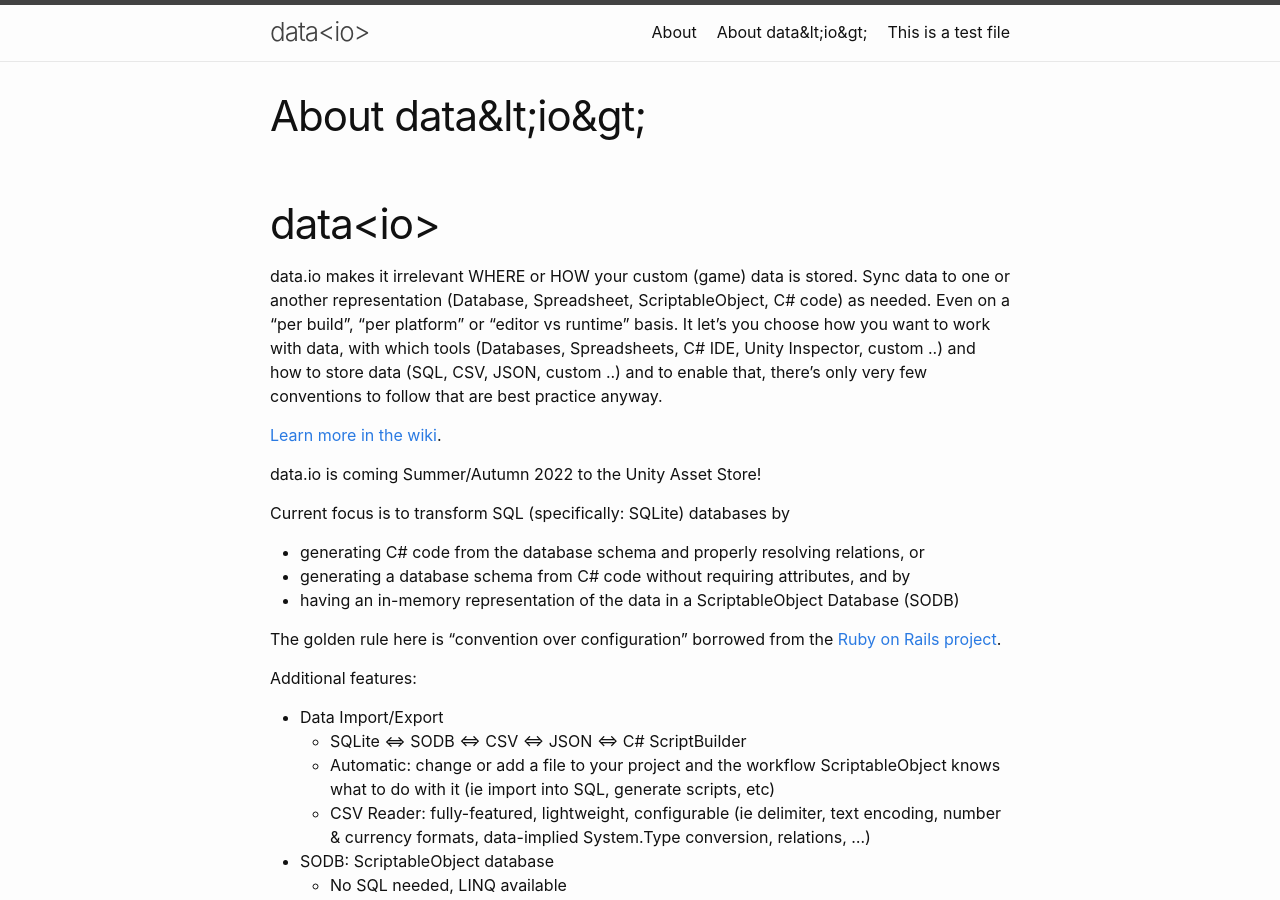
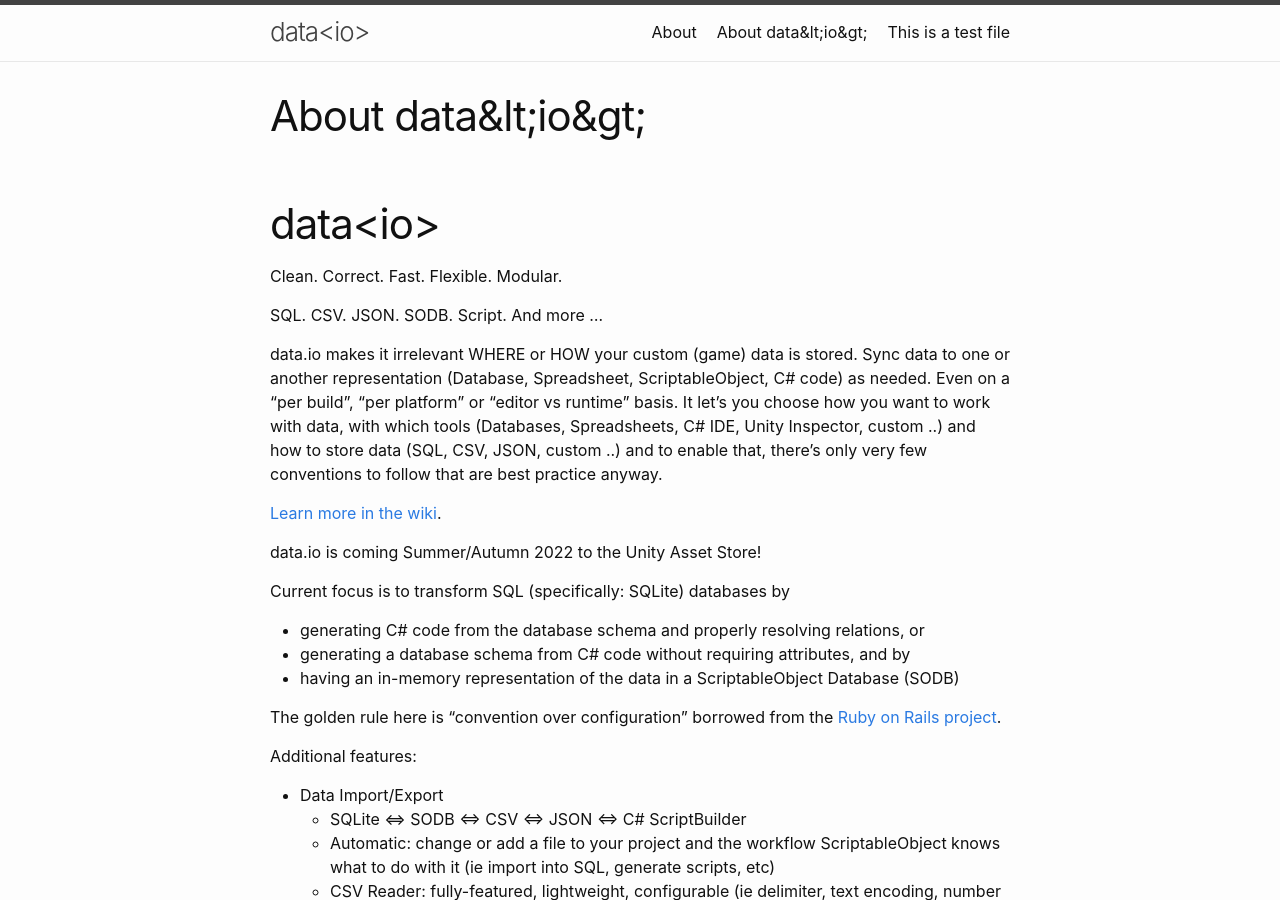
Before and after one commit to CodeSmile-0000011110110111/data.io-home, a Jekyll site: the page built from index.md, in a window 1280 px wide and 900 px high. Built offline with Jekyll 4.4.1, drawn with Linux system fonts in a browser that asks for light colours.

Commit message:
Update index.md

```diff
--- a/index.md
+++ b/index.md
@@ -4,6 +4,11 @@ title: About data&lt;io&gt;
 ---
 
 # data&lt;io&gt;
+
+Clean. Correct. Fast. Flexible. Modular.
+
+SQL. CSV. JSON. SODB. Script. And more ...
+
 
 data.io makes it irrelevant WHERE or HOW your custom (game) data is stored. Sync data to one or another representation (Database, Spreadsheet, ScriptableObject, C# code) as needed. Even on a "per build", "per platform" or "editor vs runtime" basis. It let's you choose how you want to work with data, with which tools (Databases, Spreadsheets, C# IDE, Unity Inspector, custom ..) and how to store data (SQL, CSV, JSON, custom ..) and to enable that, there's only very few conventions to follow that are best practice anyway.
 
```
